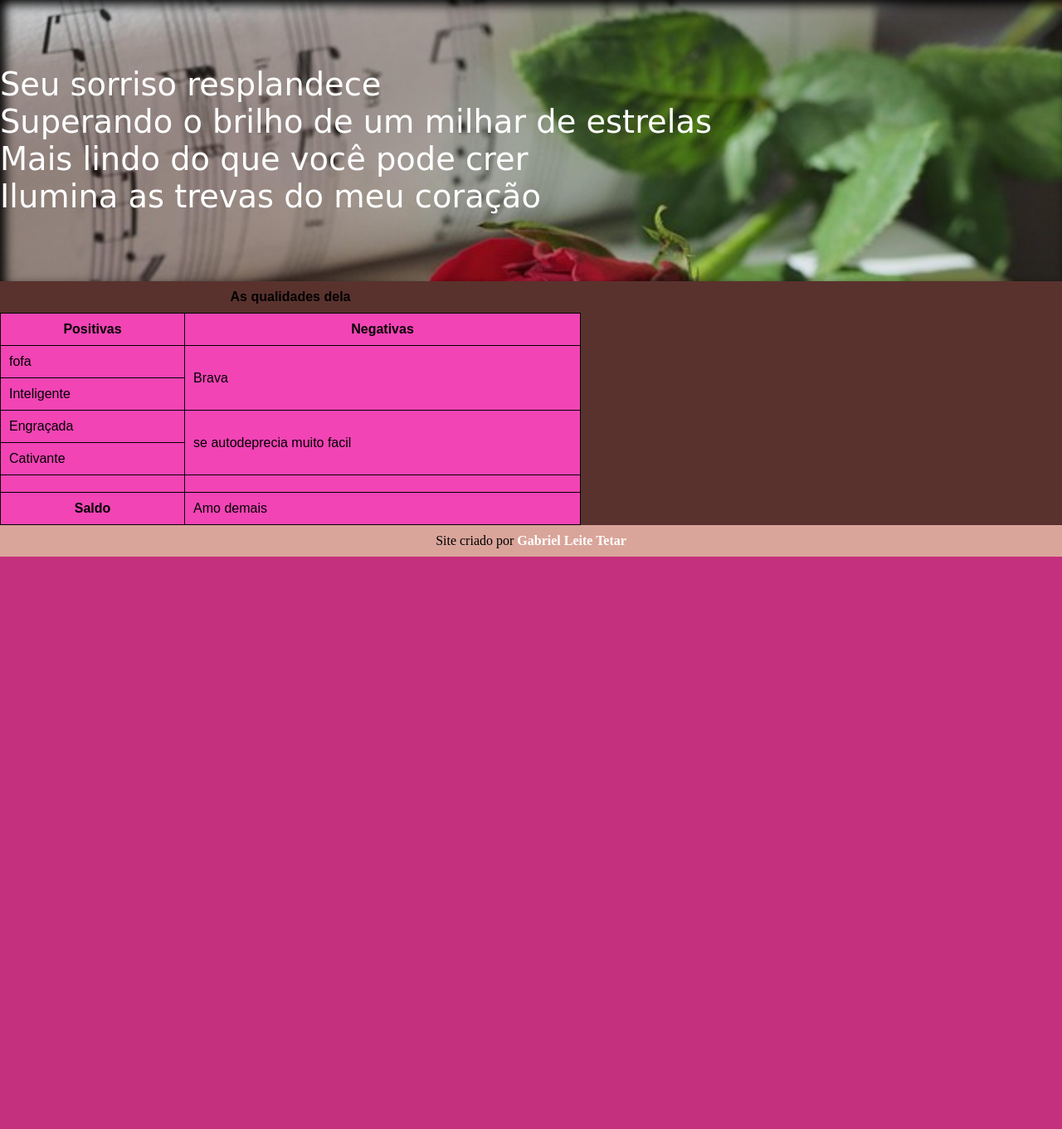
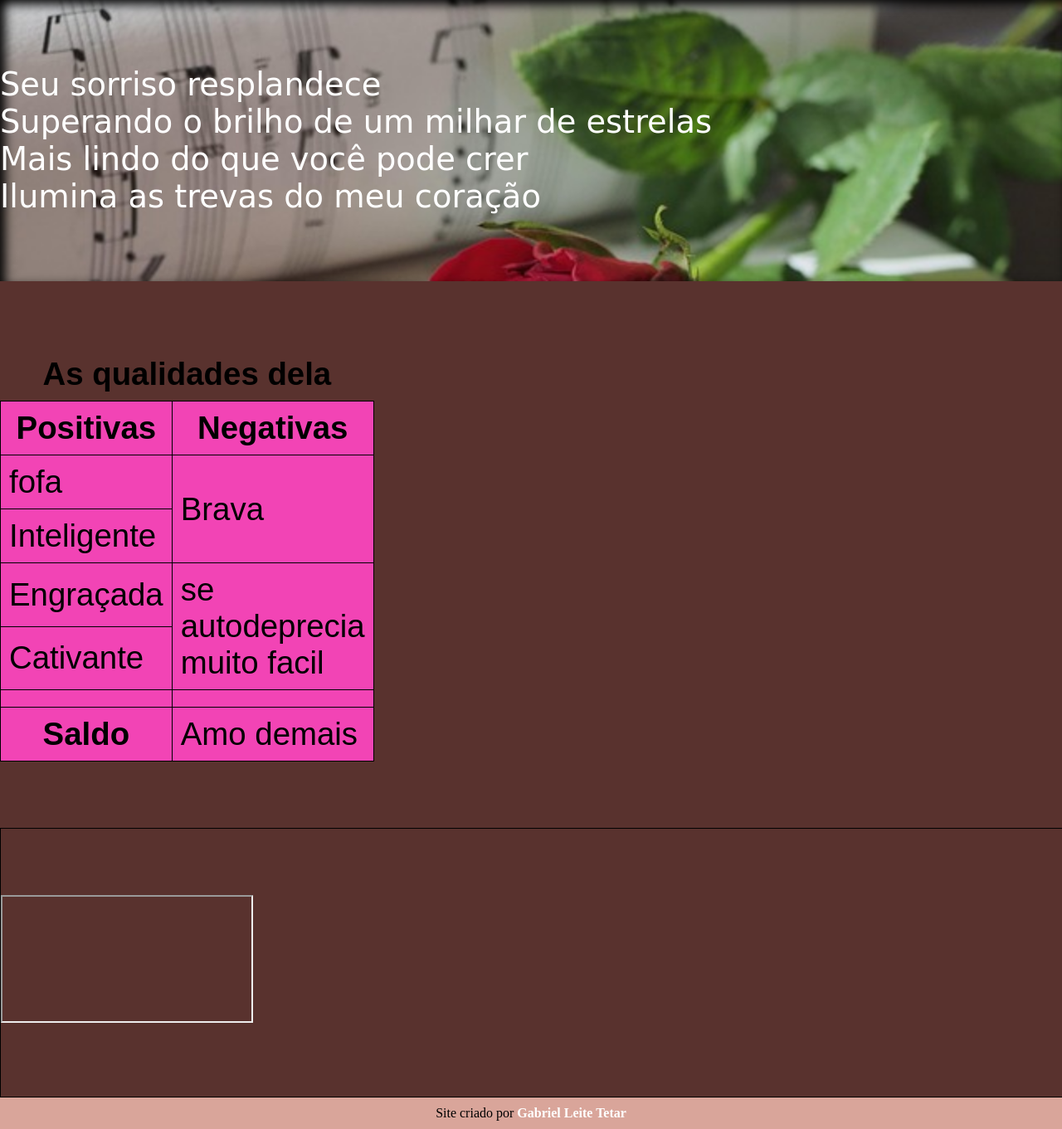
Before and after one commit to GabrielTetar-cloud/HTML----CSS, a PHP site: page / in a window 1280 px wide. Shown: the part 1681-3042 px from the top of the page at 83% size. Before the commit the page ends 2352 px from the top, so only its background shows below. Run offline with PHP 8.4, Linux system fonts and the light colour scheme; some web fonts are replaced; grey boxes are pictures that could not be loaded.

Commit message:
atualização

```diff
--- a/EXERCICIOS/ex024/iframe005.html
+++ b/EXERCICIOS/ex024/iframe005.html
@@ -6,10 +6,12 @@
     <title>Iframe</title>
 </head>
 <body>
-    <h1>Aperte o botao</h1>
+    <h1>Aperte o <a href="paginasextra/pagina004.html" target="frame">botao</a></h1>
+    <h2>Ou esse<a href="paginasextra/desafio12/index.html" target="frame"> botao</a></h2>
     <p>Lorem ipsum dolor sit amet consectetur adipisicing elit. Animi necessitatibus minus nulla explicabo sed quia odio tenetur. Reiciendis cupiditate accusamus assumenda debitis minima, aliquam iure nemo, quos dicta, quod soluta.</p>
     <iframe src="paginasextra/pagina005.html" frameborder="1" sandbox="allow-same-origin allow-scripts" referrerpolicy="no-referrer-when-downgrade"></iframe>
 
     <p>Lorem ipsum dolor sit amet consectetur adipisicing elit. Ab, laborum. Deserunt fugiat mollitia itaque nihil saepe quidem cum eius assumenda quisquam ad eveniet velit a dignissimos debitis sapiente, recusandae reiciendis. Lorem ipsum dolor, sit amet consectetur adipisicing elit. Natus, delectus cumque doloribus, dolor adipisci aliquid ea exercitationem similique consequuntur ullam molestias, sequi perspiciatis ut id iure magnam esse ratione obcaecati. Lorem ipsum dolor sit amet consectetur adipisicing elit. Mollitia voluptatum explicabo ut incidunt, excepturi ducimus cum vero ullam eveniet dolor iure eligendi repudiandae, reiciendis nisi neque tenetur ipsa ab quidem.</p>
+    <iframe src=" " frameborder="0" name="frame" sandbox="allow-same-origin" referrerpolicy="no-referrer-when-downgrade"></iframe>
 </body>
 </html>
--- a/EXERCICIOS/paraC/estilo/style.css
+++ b/EXERCICIOS/paraC/estilo/style.css
@@ -99,7 +99,7 @@ section#img002{
 }
 table{
             font-family: Arial, Helvetica, sans-serif;
-            width: 700px;
+            width: 400px;
             border-collapse: collapse;
             background-color: var(--cor3);
         }
@@ -123,3 +123,8 @@ background-color: var(--cor4);
 text-align: center;
 padding: 10px;
 }
+
+.local{
+    width:100vw;
+    border: 1px solid black;
+}
--- a/EXERCICIOS/paraC/index.html
+++ b/EXERCICIOS/paraC/index.html
@@ -55,6 +55,8 @@
     </section>
 
 
+
+        <section class="tabela">
             <table>
                 <caption>As qualidades dela</caption>
                 <thead>
@@ -88,6 +90,14 @@
                     <td colspan="2">Amo demais</td>
                 </tfoot>
             </table>
+        </section>
+
+
+    <section class="local">
+        <iframe src="https://embed.waze.com/iframe?zoom=16&lat=-25.451612&lon=-49.250935&ct=livemap"  referrerpolicy="no-referrer-when-downgrade"></iframe>
+
+
+    </section>
 
 
 
```
Also changed, not shown: EXERCICIOS/ex024/iframe006.html (added, +19 -0 lines). Lines whose indentation alone changed are shown as unchanged.
